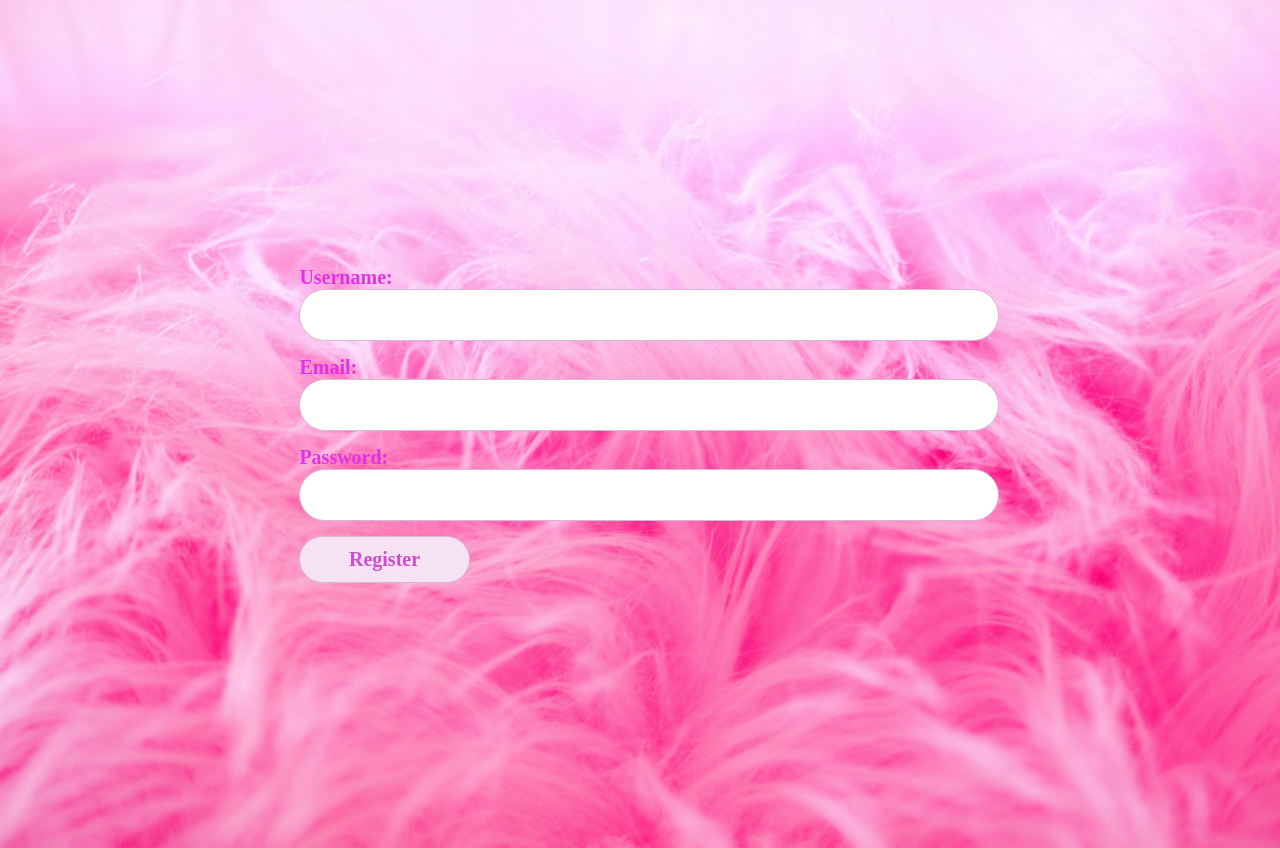
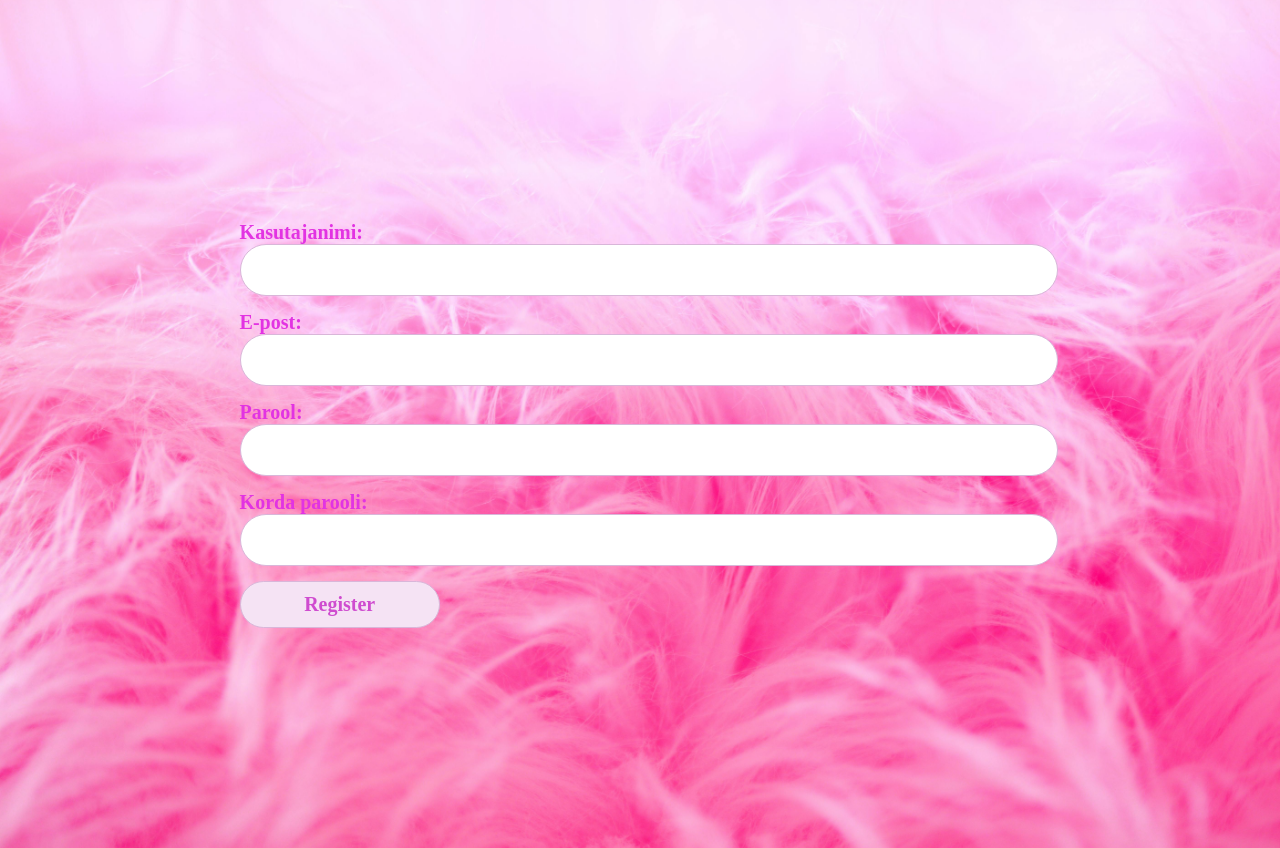
Before and after one commit to mairitikk/Back-End-New, a React (Vite) app in the folder front_end/: page /register in a window 1280 px wide. Built offline with nearby package versions, Linux system fonts and the light colour scheme; a web font is replaced by a local one.

Commit message:
repeat password

```diff
--- a/front_end/src/Registration.jsx
+++ b/front_end/src/Registration.jsx
@@ -33,7 +33,7 @@ function RegistrationForm() {
         <form onSubmit={handleSubmit}>
             <div className={styles.registratonContainer}>
 
-                <label htmlFor="username" className={styles.label} >Username:</label>
+                <label htmlFor="username" className={styles.label} >Kasutajanimi:</label>
                 <input
                 className={styles.registrationForm}
                     type="text"
@@ -43,7 +43,7 @@ function RegistrationForm() {
                     onChange={handleChange}
                 />
 
-                <label htmlFor="email" className={styles.label} >Email:</label>
+                <label htmlFor="email" className={styles.label} >E-post:</label>
                 <input className={styles.registrationForm}
                     type="email"
                     id="email"
@@ -52,12 +52,21 @@ function RegistrationForm() {
                     onChange={handleChange}
                 />
 
-                <label htmlFor="password" className={styles.label} >Password:</label>
+                <label htmlFor="password" className={styles.label} >Parool:</label>
                 <input className={styles.registrationForm}
                     type="password"
                     id="password"
                     name="password"
                     value={formData.password}
+                    onChange={handleChange}
+                />
+
+                <label htmlFor="password" className={styles.label} > Korda parooli:</label>
+                <input className={styles.registrationForm}
+                    type="password"
+                    id="repeatpassword"
+                    name="repeatpassword"
+                    value={formData.repeatpassword}
                     onChange={handleChange}
                 />
 
```
